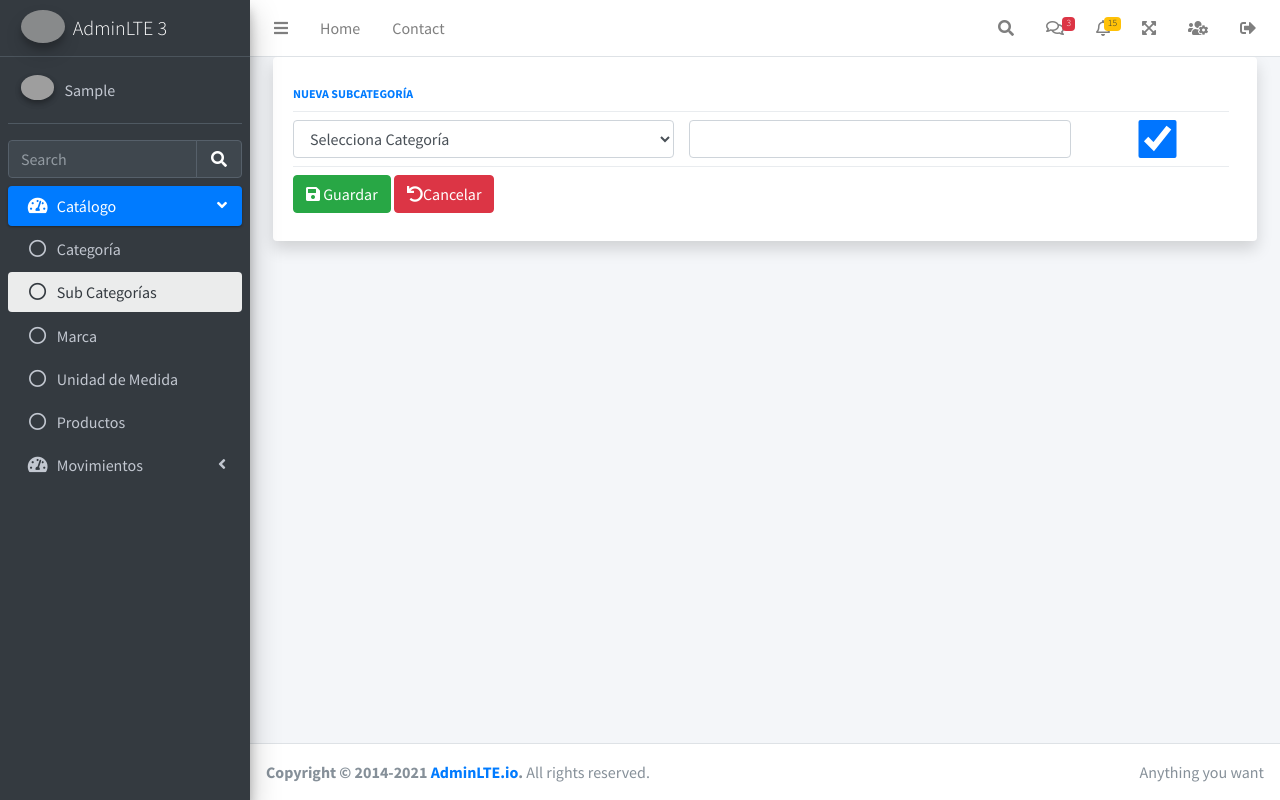
After one commit to henryDAW2022/Proyecto_Django, a Django app: page /inv/subcategorias/new in a window 1280 px wide. The commit adds this page. Run offline with Django 3.2, Linux system fonts and the light colour scheme; the visitor is signed in with stand-in values (Sample User, id 1); data that the repository does not hold is empty; some libraries are stand-ins or nearby versions; grey boxes are pictures that could not be loaded.

Commit message:
CRUD Subcategoria

```diff
--- a/inv/forms.py
+++ b/inv/forms.py
@@ -2,7 +2,7 @@
 
 from django import forms
 
-from .models import Categoria  ## importo el modelo sobre el que voy a actuar
+from .models import Categoria, SubCategoria  ## importo el modelo sobre el que voy a actuar
 
 
 
@@ -21,3 +21,24 @@ class CategoriaForm(forms.ModelForm): ## hacemos la herencia para poder utilizar
             self.fields[field].widget.attrs.update({
                 'class':'form-control'
             })
+
+class SubCategoriaForm(forms.ModelForm): ## hacemos la herencia para poder utilizar los metodos definidos de django
+    categoria = forms.ModelChoiceField(
+        queryset=Categoria.objects.filter(estado=True).order_by('descripcion') ## Con esto mostraremos solo las categorias que esten activas en la seleccion al crear una subcategoria.
+    )
+    class Meta:
+        model = SubCategoria
+        fields = ['categoria','descripcion', 'estado'] ## queremos estos campos nada mas
+        labels = {'descripcion':"Descripción de la SubCategoría",
+               "estado":"Estado"}
+        widget={'descripcion': forms.TextInput}
+
+    ## Como estamos utilizando bootstrap vamos a sobreescribir el metodo init de este formulario.
+    def __init__(self, *args, **kwargs):
+        super().__init__(*args,**kwargs) ## invocamos el init de la clase padre tambien.
+        for field in iter(self.fields): ## vamos a ir iterando cada campo, para asignarle el widget, o el atributo que necesitamos modificar, para que bootstrap lo muestre como queremos.
+            self.fields[field].widget.attrs.update({
+                'class':'form-control'
+            })
+                ## vamos a indicar por defecto el combo
+        self.fields['categoria'].empty_label = "Selecciona Categoría"
--- a/inv/templates/inv/catalogos_del.html
+++ b/inv/templates/inv/catalogos_del.html
@@ -11,7 +11,7 @@
                 <div class="text-xs font-weight-bold text-warning text-uppercase mb-1">¿Eliminar {{ obj.descripcion }}?</div>
                 <button type="submit" class="btn btn-success"><i class="far fa-check-circle"></i>&nbsp; Si, Eliminar</button>
                 <!-- <a href="{% url 'inv:categoria_list' %}" class="btn btn-success"><span class="fa fa-undo"></span>Cancelar</a> -->
-                <a href="{% url 'inv:categoria_list' %}" class="btn btn-danger"><span class="fa fa-undo"></span>&nbsp; Cancelar</a>
+                <a href="{{ request.META.HTTP_REFERER }}" class="btn btn-danger"><span class="fa fa-undo"></span>&nbsp; Cancelar</a>
               </div>
               <div class="col-auto">
                 <i class="far fa-question-circle fa-2x text-gray-300"></i>
--- a/inv/templates/inv/categoria_list.html
+++ b/inv/templates/inv/categoria_list.html
@@ -62,7 +62,7 @@
                   <td>{{ item.fc|date:"d/m/Y H:i:s" }}</td>    <!-- Aplicamos el mismo formato de fecha  -->
                   <td>{{ item.fm|date:"d/m/Y H:i:s" }}</td>
                   <td>
-                    <a href="{% url 'inv:categoria_edit' item.id %}" class="btn btn-warning btn-circle" role="button"><i class="far fa-edit"></i></a>
+                    <a href="{% url 'inv:categoria_edit' item.id %}" class="btn btn-info btn-circle" role="button"><i class="far fa-edit"></i></a>
                     <a href="{% url 'inv:categoria_del' item.id %}" class="btn btn-danger btn-circle" role="button"><i class="far fa-trash-alt"></i></a>
                   </td>
               </tr>
--- /dev/null
+++ b/inv/templates/inv/subcategoria_form.html
@@ -0,0 +1,65 @@
+{% extends 'base/index.html' %}
+
+{% block content_wrapper %}
+
+{% endblock content_wrapper %}
+
+{% block content %}
+<form method="POST" class="form-inline">
+    {% csrf_token %}
+    <div class="col-xl-12 col-md-12 mb-12">
+        {% if obj %}
+        <div class="card border-left-warning shadow h-100 py-2">
+        {% else %}
+        <div class="card border-left-success shadow h-100 py-2">
+        {% endif %}
+            <div class="card-body">
+            <div class="row no-gutters align-items-center">
+                <div class="col mr-2">
+                    <div class="text-xs font-weight-bold text-primary text-uppercase mb-1">
+                        {% if obj %} Editar {% else %} Nueva {% endif %} SubCategoría
+                    </div>
+                    <div class="dropdown-divider"></div>
+                    <div class="row">
+                        <div class="col-5">
+                            <div class="input-group">
+                                <!-- <input type="text" name="descripcion" maxlength="100" class="form-control" required id="id_descripcion" placeholder="Descripción"
+                                value="{% if obj %} {{ obj.descripcion }} {% endif %}"> -->
+                                {{ form.categoria }}
+                            </div>
+                        </div>
+                        <div class="col-5">
+                            <div class="input-group">
+                                <!-- <input type="text" name="descripcion" maxlength="100" class="form-control" required id="id_descripcion" placeholder="Descripción"
+                                value="{% if obj %} {{ obj.descripcion }} {% endif %}"> -->
+                                {{ form.descripcion }}
+                            </div>
+                        </div>
+                        <div class="col-2">
+                            <div class="input-group">
+                                <!-- <label for="id_estado">Estado</label>
+                                <input type="checkbox" name="estado" class="form-control" id="id_estado"
+                                {% if obj.estado %} checked {% endif %} > -->
+                                {{ form.estado }}
+                            </div>
+                        </div>
+                        <!-- {{ form.as_p }} -->
+                    </div>
+                    <div class="dropdown-divider"></div>
+                    <div class="row">
+                        <div class="col">
+                            <button type="submit" class="btn btn-success"><span class="fa fa-save"></span> Guardar</button>
+                            <a href="{% url 'inv:subcategoria_list' %}" class="btn btn-danger"><span class="fa fa-undo"></span>Cancelar</a>
+                        </div>
+                    </div>
+                </div>
+            </div>
+            </div>
+        </div>
+    </div>
+</form>
+{% endblock content %}
+
+{% block js %}
+
+{% endblock js %}
--- a/inv/urls.py
+++ b/inv/urls.py
@@ -1,10 +1,19 @@
 from django.urls import path
 
-from .views import CategoriaDel, CategoriaView, CategoriaNew, CategoriaEdit
+from .views import CategoriaDel, CategoriaView, CategoriaNew, CategoriaEdit, SubCategoriaDel, \
+SubCategoriaView,SubCategoriaEdit, SubCategoriaNew
+
+# \ es un salto de linea para seguir con el misma linea de codigo
 
 urlpatterns = [
     path('categorias/',CategoriaView.as_view(),name='categoria_list'),
     path('categorias/new',CategoriaNew.as_view(),name='categoria_new'),
     path('categorias/edit/<int:pk>',CategoriaEdit.as_view(),name='categoria_edit'),
     path('categorias/delete/<int:pk>',CategoriaDel.as_view(),name='categoria_del'),
+
+    ## SubCategorias
+    path('subcategorias/',SubCategoriaView.as_view(),name='subcategoria_list'),
+    path('subcategorias/new',SubCategoriaNew.as_view(),name='subcategoria_new'),
+    path('subcategorias/edit/<int:pk>',SubCategoriaEdit.as_view(),name='subcategoria_edit'),
+    path('subcategorias/delete/<int:pk>',SubCategoriaDel.as_view(),name='subcategoria_del'),
 ]
--- a/inv/views.py
+++ b/inv/views.py
@@ -6,8 +6,8 @@ from django.views import generic
 # para ver las categorias sera necesario estar logeado..
 from django.contrib.auth.mixins import LoginRequiredMixin
 
-from .models import Categoria  ## importamos el modelo en el cual vamos a actuar.
-from .forms import CategoriaForm ## importamos el formulario sobre el cual daremos de alta,eliminaremos o editaremos las categorias
+from .models import Categoria, SubCategoria  ## importamos el modelo en el cual vamos a actuar.
+from .forms import CategoriaForm, SubCategoriaForm ## importamos el formulario sobre el cual daremos de alta,eliminaremos o editaremos las categorias
 
 class CategoriaView(LoginRequiredMixin, generic.ListView):
     model = Categoria
@@ -50,3 +50,49 @@ class CategoriaDel(LoginRequiredMixin, generic.DeleteView):
     context_object_name='obj'
     success_url=reverse_lazy("inv:categoria_list")  ## utilizamos categoria_list, porque mostraremos un mensaje para asegurarnos de que se quiere eliminar el registro.
     success_message="Categoría Eliminada Satisfactoriamente"
+
+####################
+#    SubCategoria  #
+####################
+ ## Vista para crear nueva SubCategoria en el modelo.
+class SubCategoriaView(LoginRequiredMixin, generic.ListView):
+    model = SubCategoria
+    template_name = "inv/subcategoria_list.html"
+    context_object_name = "obj"
+    login_url = "config:login"
+
+ ## Vista para crear nueva SubCategoria en el modelo.
+class SubCategoriaNew(LoginRequiredMixin, generic.CreateView):
+    model = SubCategoria
+    template_name = "inv/subcategoria_form.html"
+    context_object_name = "obj"
+    form_class = SubCategoriaForm
+    success_url = reverse_lazy('inv:subcategoria_list')  ## ruta al tener exito en el evento.
+    login_url = "config:login"
+
+    ## Necesitamos obtener el id del usuario que crea la categoria, por eso sobreescribimos la funcion
+    def form_valid(self, form):
+        form.instance.uc = self.request.user
+        return super().form_valid(form)
+
+ ## Vista para editar una SubCategoria existente en el modelo.
+class SubCategoriaEdit(LoginRequiredMixin, generic.UpdateView):
+    model = SubCategoria
+    template_name = "inv/subcategoria_form.html"
+    context_object_name = "obj"
+    form_class = SubCategoriaForm
+    success_url = reverse_lazy('inv:subcategoria_list')  ## ruta al tener exito en el evento.
+    login_url = "config:login"
+
+    ## Necesitamos obtener el id del usuario que modifica la categoria, por eso sobreescribimos la funcion y obtenemos el id.
+    def form_valid(self, form):
+        form.instance.um = self.request.user.id
+        return super().form_valid(form)
+
+## Vista para eliminar una SubCategoria existente en el modelo.
+class SubCategoriaDel(LoginRequiredMixin, generic.DeleteView):
+    model=SubCategoria
+    template_name='inv/catalogos_del.html' ## a este template le ponemos un nombre mas generico, para utilizarlo con los demas modelos que se vayan implementando.
+    context_object_name='obj'
+    success_url=reverse_lazy("inv:subcategoria_list")  ## utilizamos categoria_list, porque mostraremos un mensaje para asegurarnos de que se quiere eliminar el registro.
+    success_message="Categoría Eliminada Satisfactoriamente"
--- a/templates/base/index.html
+++ b/templates/base/index.html
@@ -230,9 +230,9 @@ scratch. This page gets rid of all links and provides the needed markup only.
                 {% endif %}
               </li>
               <li class="nav-item">
-                <a href="{% url 'config:subcategorias' %}" class="nav-link">
+                <a href="{% url 'inv:subcategoria_list' %}" class="nav-link">
                   <i class="far fa-circle nav-icon"></i>
-                  <p>Sub Categoría</p>
+                  <p>Sub Categorías</p>
                 </a>
               </li>
               <li class="nav-item">
@@ -312,9 +312,9 @@ scratch. This page gets rid of all links and provides the needed markup only.
 
     <!-- Main content -->
     <div class="content">
-      {% block content %}
+
       <div class="container-fluid">
-
+        {% block content %}
         <!-- <div class="row">
           <div class="col-lg-6">
             <div class="card">
@@ -343,7 +343,7 @@ scratch. This page gets rid of all links and provides the needed markup only.
                 <a href="#" class="card-link">Another link</a>
               </div>
             </div><!-- /.card -->
-          </div>
+          <!--</div>-->
           <!-- /.col-md-6 -->
           <div class="col-lg-6">
             <div class="card">
@@ -371,15 +371,18 @@ scratch. This page gets rid of all links and provides the needed markup only.
             </div>
           </div>
           <!-- /.col-md-6 -->
-        </div> -->
+        <!--</div> -->
         <!-- /.row -->
+        {% endblock content %}
       </div><!-- /.container-fluid -->
 
     </div>
-    {% endblock content %}
+
     <!-- /.content -->
+
   </div>
   <!-- /.content-wrapper -->
+
 
   {% block control_sidebar %}
   <!-- Control Sidebar -->
```
Also changed, not shown: inv/templates/inv/subcategoria_list.html (added, +63 -0 lines).
